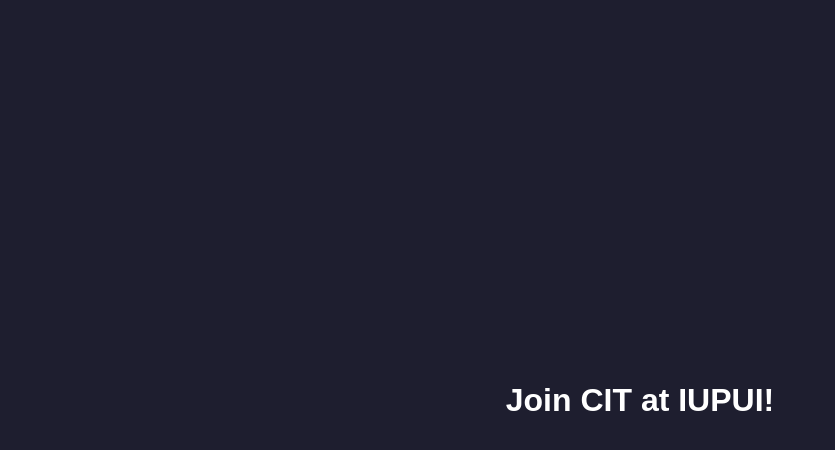
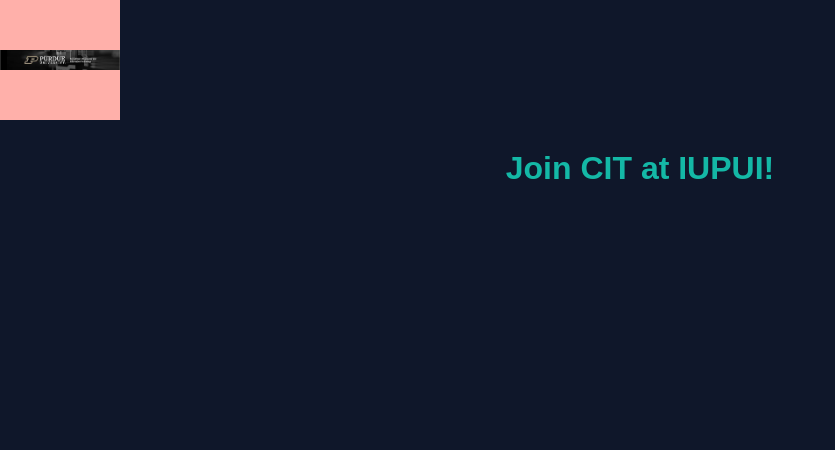
Before and after one commit to isaac522/animation, a plain HTML site: page index.html in a window 1280 px wide. Shown: the whole page, without its empty margins (0-835 px from the left). Drawn offline with Linux system fonts and the light colour scheme.

Commit message:
Update style.css

```diff
--- a/style.css
+++ b/style.css
@@ -1,57 +1,44 @@
-/* Basic reset */
-* {
+body {
   margin: 0;
   padding: 0;
-  box-sizing: border-box;
+  background-color: #0f172a;
+  font-family: Arial, sans-serif;
+  color: white;
+  text-align: center;
 }
 
-/* Page background */
-body {
-  background-color: #1e1e2f;
-  color: #ffffff;
-  font-family: sans-serif;
+.ad-container {
+  position: relative;
   height: 100vh;
-  display: flex;
-  justify-content: center;
-  align-items: center;
+  padding-top: 100px;
 }
 
-/* Banner section */
-.ad-banner {
-  width: 90%;
-  max-width: 800px;
-  height: 300px;
-  background-color: #2d2d40;
-  border: 4px solid #f9a825;
-  border-radius: 10px;
-  position: relative;
-  text-align: center;
-  padding-top: 30px;
+h1 {
+  font-size: 2rem;
+  margin-top: 50px;
+  color: #14b8a6;
 }
 
-/* Header text */
-.ad-banner h1 {
-  color: #f9a825;
-  font-size: 2em;
-  margin-top: 180px;
+/* Animation Keyframes */
+@keyframes moveLogo {
+  0%   { top: 0; left: 0; background-color: #ffb0aa; }
+  25%  { top: 50px; left: 25%; background-color: #e89bb0; }
+  50%  { top: 100px; left: 50%; background-color: #ffb7ef; }
+  75%  { top: 150px; left: 75%; background-color: #dd9be8; }
+  100% { top: 0; left: 0; background-color: #dbaaff; }
 }
 
-/* Animated CIT logo */
-.moving-cit-logo {
-  width: 100px;
-  height: 100px;
-  background-image: url("cit-logo.jpg"); /* Replace with your logo image */
+/* Animated Logo Box */
+.animated-logo {
+  width: 120px;
+  height: 120px;
+  background-image: url("cit-logo.jpg");
   background-size: contain;
   background-repeat: no-repeat;
+  background-position: center;
   position: absolute;
-  top: 50px;
-  left: 0;
-  animation: slide-across 4s infinite linear;
+  animation-name: moveLogo;
+  animation-duration: 5s;
+  animation-iteration-count: infinite;
+  animation-timing-function: linear;
 }
-
-/* Animation keyframes */
-@keyframes slide-across {
-  0% { left: 0; }
-  50% { left: 80%; }
-  100% { left: 0; }
-}
```
